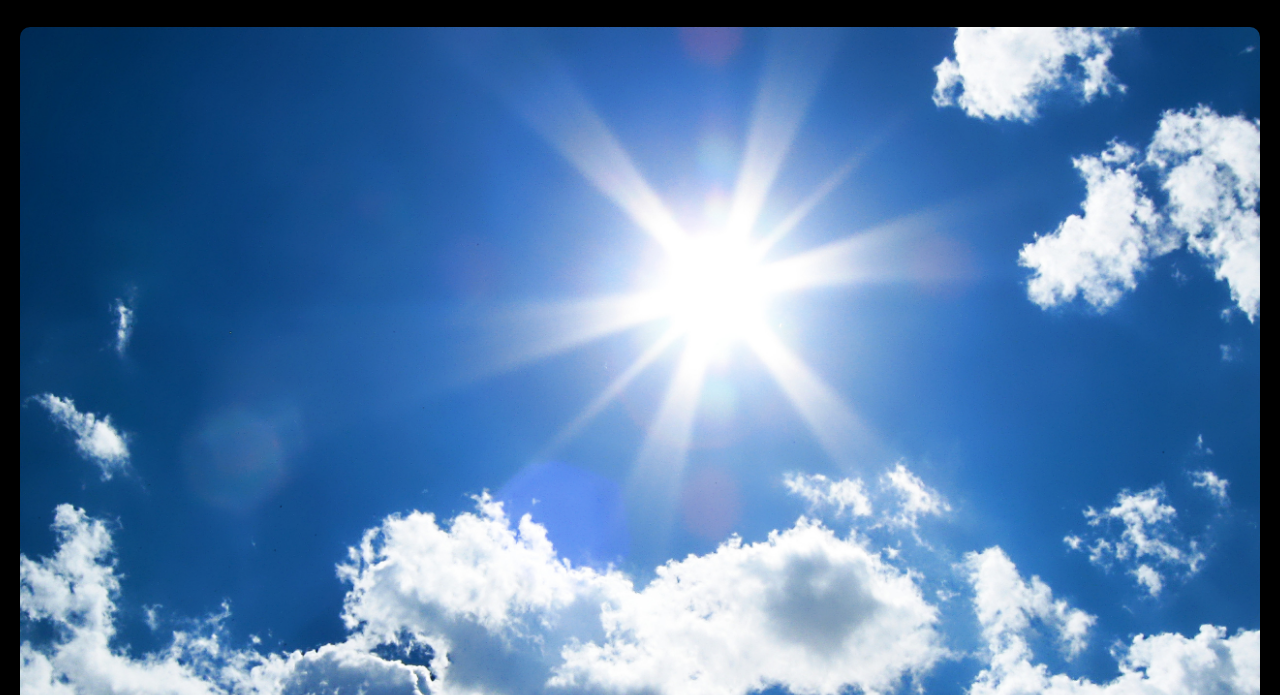
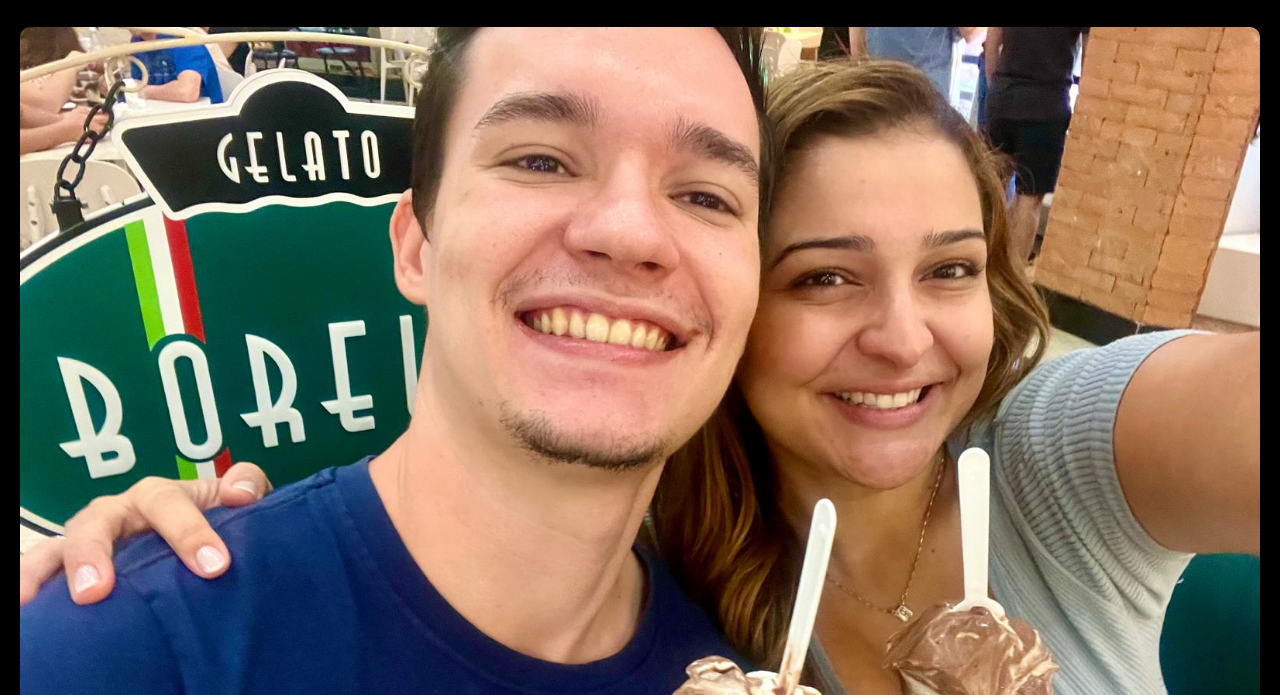
Before and after one commit to Kruger0/LoveLetter, a plain HTML site: page page/index.html in a window 1280 px wide. Shown: the part 105-800 px from the top of the page. Drawn offline with nearby package versions, Linux system fonts and the light colour scheme.

Commit message:
Update index.html

```diff
--- a/page/index.html
+++ b/page/index.html
@@ -41,7 +41,7 @@
     <h1>Krug e Bela</h1>
 
     <!-- Caminho para a imagem na pasta "sources" -->
-    <img src="sources/bright-sunshine.jpg" alt="Uma foto especial de nós dois">
+    <img src="sources/img_2.jpg" alt="Uma foto especial de nós dois">
 
     <div id="contador">Calculando o tempo de amor...</div>
 
```
